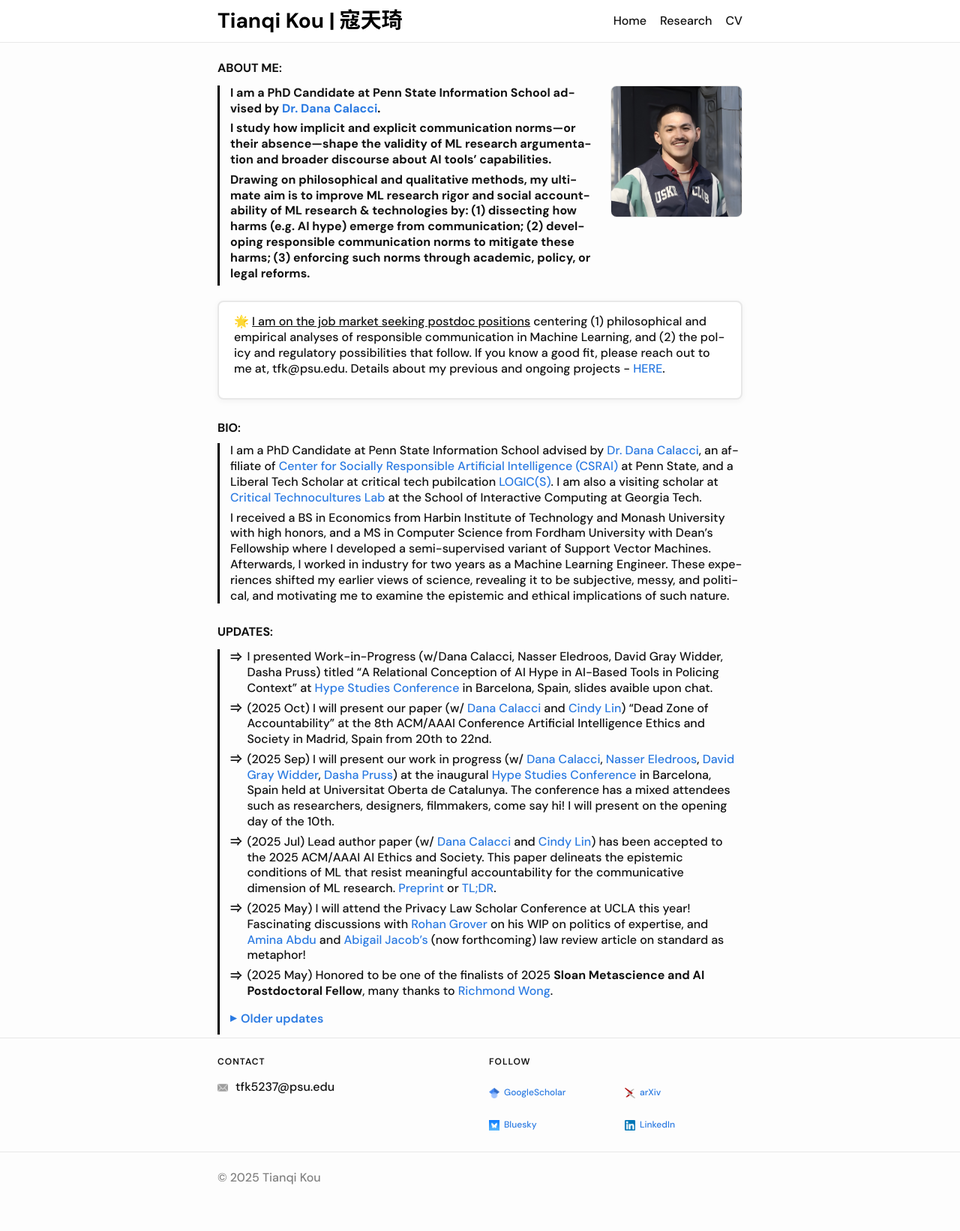
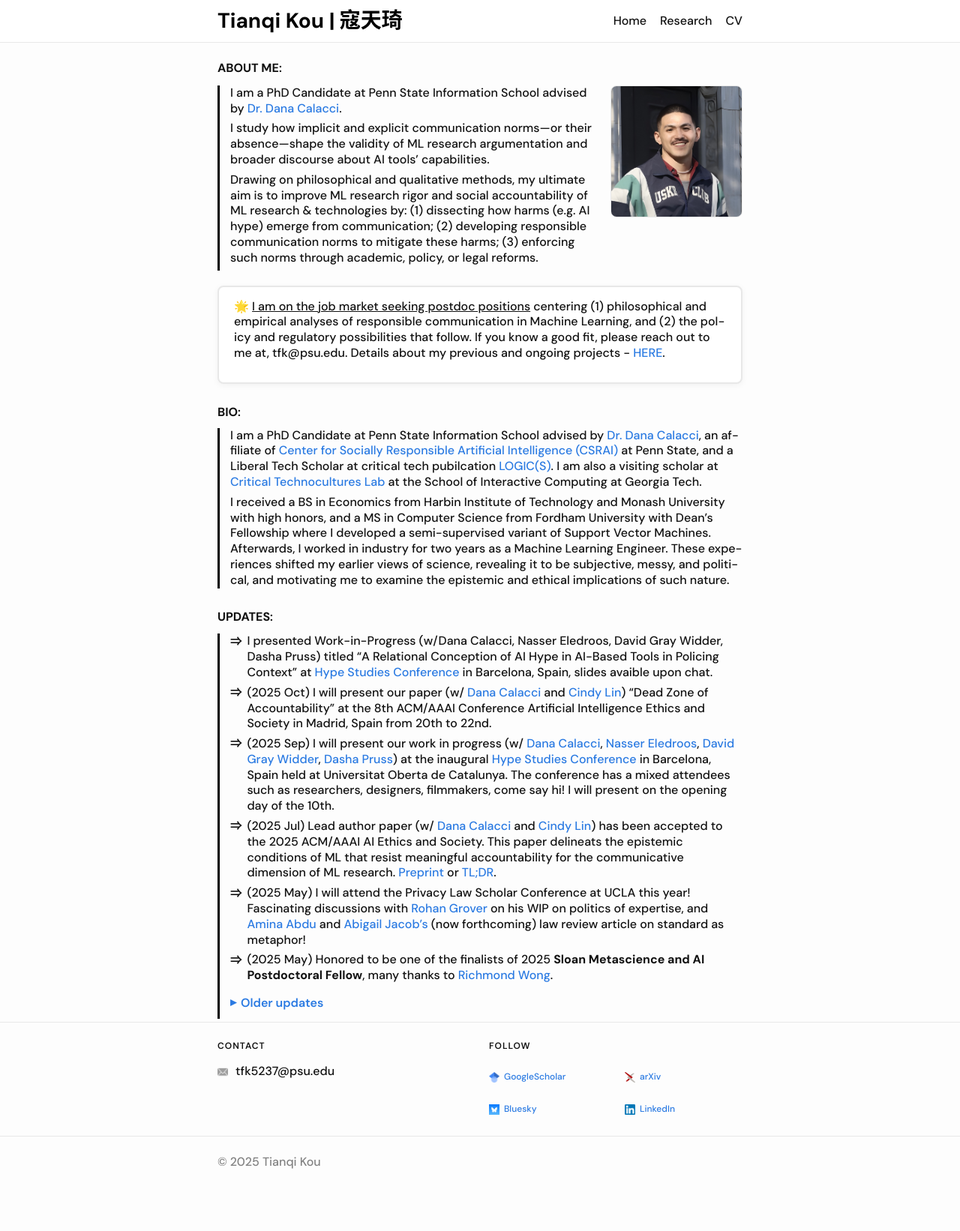
Before and after one commit to koutianqi/koutianqi.github.io, a Jekyll site: the page built from index.markdown, in a window 1280 px wide. Shown: the whole page at 75% size. Built offline with Jekyll 4.4.1, drawn with Linux system fonts in a browser that asks for light colours; after the commit the page ends 1621 px from its top, so only the background shows below that.

```diff
--- a/index.markdown
+++ b/index.markdown
@@ -9,11 +9,11 @@ title: "Tianqi Kou"
   <div class="intro-copy pubs" markdown="1">
 
 
-**I am a PhD Candidate at Penn State Information School advised by [Dr. Dana Calacci](https://www.dcalacci.net).**
+I am a PhD Candidate at Penn State Information School advised by [Dr. Dana Calacci](https://www.dcalacci.net).
 
-**I study how implicit and explicit communication norms—or their absence—shape the validity of ML research argumentation and broader discourse about AI tools’ capabilities.**
+I study how implicit and explicit communication norms—or their absence—shape the validity of ML research argumentation and broader discourse about AI tools’ capabilities.
 
-**Drawing on philosophical and qualitative methods, my ultimate aim is to improve ML research rigor and social accountability of ML research & technologies by: (1) dissecting how harms (e.g. AI hype) emerge from communication; (2) developing responsible communication norms to mitigate these harms; (3) enforcing such norms through academic, policy, or legal reforms.**
+Drawing on philosophical and qualitative methods, my ultimate aim is to improve ML research rigor and social accountability of ML research & technologies by: (1) dissecting how harms (e.g. AI hype) emerge from communication; (2) developing responsible communication norms to mitigate these harms; (3) enforcing such norms through academic, policy, or legal reforms.
 
   </div>
   <img class="headshot" src="{{ "/assets/img/headshot_crop.jpg" | relative_url }}" alt="Headshot" />
```
